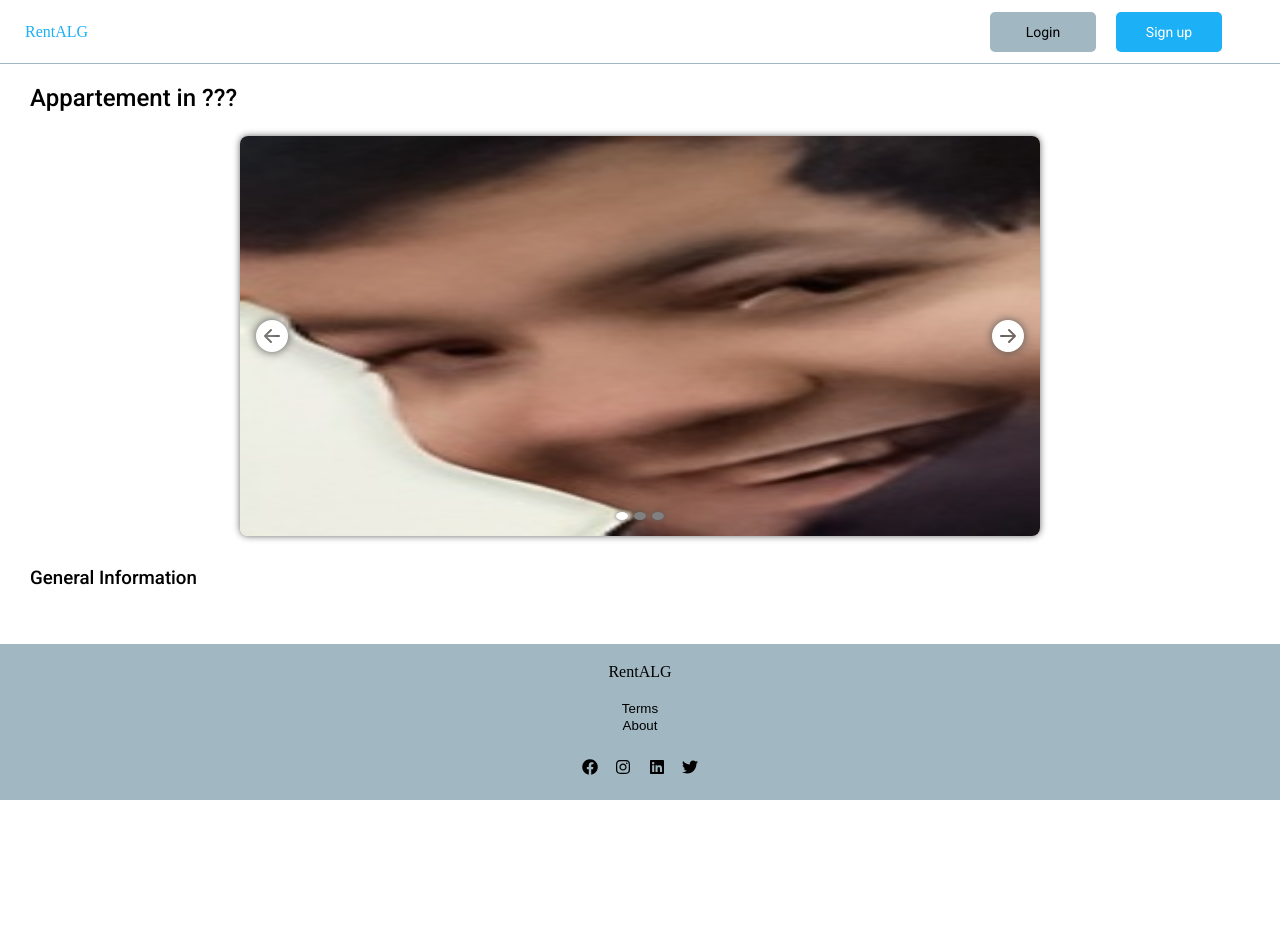
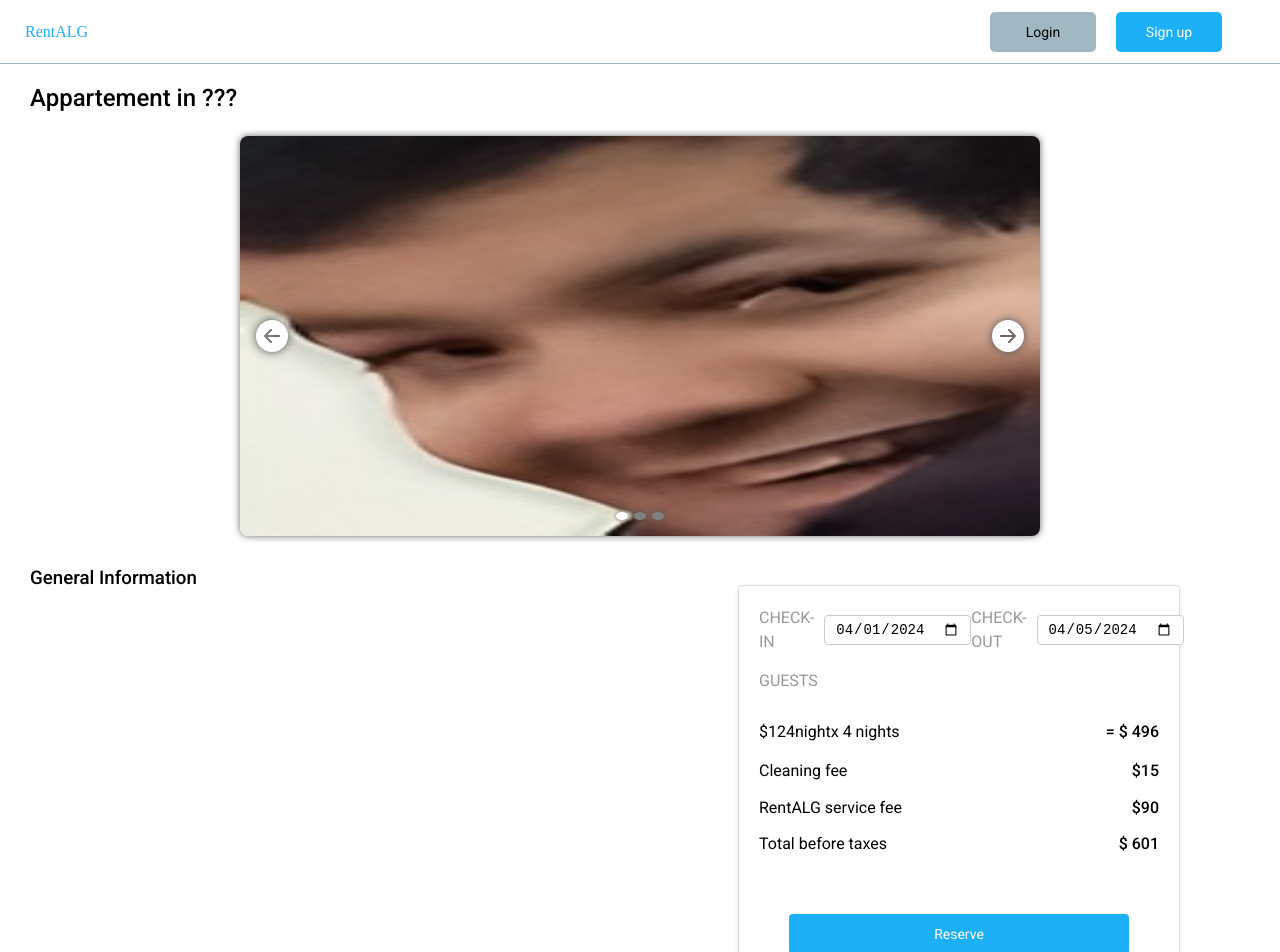
Before and after one commit to AymenBenyoub/RentALG, a React (Vite) app in the folder client/: page /listings in a window 1280 px wide. Shown: the top 952 px of the page. Before the commit the page ends 800 px from the top, so only its background shows below. Built offline with nearby package versions, Linux system fonts and the light colour scheme; the HTML template or start-up script is replaced by a standard one; a web font is replaced by a local one.

Commit message:
added bill component

```diff
--- /dev/null
+++ b/client/src/Components/BookingBill.jsx
@@ -0,0 +1,121 @@
+import { useState } from "react";
+import { PrimaryButton } from "./Buttons";
+const BookingBill = () => {
+  const [checkInDate, setCheckInDate] = useState(new Date(2024, 3, 1)); // April 1, 2024 (month starts at 0)
+  const [checkOutDate, setCheckOutDate] = useState(new Date(2024, 3, 5)); // April 6, 2024
+  //   const [guests, setGuests] = useState(1);
+
+  const handleCheckInChange = (event) => {
+    const selectedDate = new Date(event.target.value);
+    if (selectedDate.getTime() <= checkOutDate.getTime()) {
+      setCheckInDate(selectedDate);
+    } else {
+      // Prevent state update for invalid check-in date
+      event.target.value = checkInDate.toISOString().substring(0, 10); // Reset input value
+    }
+  };
+
+  const handleCheckOutChange = (event) => {
+    const selectedDate = new Date(event.target.value);
+    if (selectedDate.getTime() >= checkInDate.getTime()) {
+      setCheckOutDate(selectedDate);
+    } else {
+      // Prevent state update for invalid check-out date
+      event.target.value = checkOutDate.toISOString().substring(0, 10); // Reset input value
+    }
+  };
+
+  //   const handleGuestChange = (event) => setGuests(parseInt(event.target.value));
+
+  const calculateNights = () => {
+    const diffInDays = Math.floor(
+      (checkOutDate - checkInDate) / (1000 * 60 * 60 * 24)
+    );
+    return diffInDays > 0 ? diffInDays : 0;
+  };
+
+  const nights = calculateNights();
+
+  return (
+    <div className="checkout">
+      <div className="reservation-summary">
+        <div className="reservation-details">
+          <div className="check-in">CHECK-IN</div>
+          <input
+            type="date"
+            className="check-in-date"
+            value={checkInDate.toISOString().substring(0, 10)}
+            onChange={handleCheckInChange}
+          />
+          <div className="check-out">CHECK-OUT</div>
+          <input
+            type="date"
+            className="check-out-date"
+            value={checkOutDate.toISOString().substring(0, 10)}
+            onChange={handleCheckOutChange}
+          />
+        </div>
+        <div className="guests">GUESTS</div>
+        {/* <div className="number-of-guests">
+          <button
+            className="guest-control"
+            onClick={() => setGuests(guests - 1)}
+          >
+            -
+          </button>
+          <input
+            type="number"
+            className="guest-input"
+            value={guests}
+            onChange={handleGuestChange}
+            min={1}
+          />
+          <button
+            className="guest-control"
+            onClick={() => setGuests(guests + 1)}
+          >
+            +
+          </button>
+        </div> */}
+      </div>
+      <div className="breakdown">
+        <div className="nightly-rate">
+          <span>$124</span> night
+          <span>x {nights} nights</span>
+          <span className="total">= $ {124 * nights}</span>
+        </div>
+        <div className="cleaning-fee">
+          Cleaning fee
+          <span className="cleaning-fee-amount">$15</span>
+        </div>
+        <div className="rentalg-service-fee">
+          RentALG service fee
+          <span className="rentalg-service-fee-amount">$90</span>
+        </div>
+        <div className="total-before-taxes">
+          Total before taxes
+          <span className="total-before-taxes-amount">
+            $ {124 * nights + 15 + 90}
+          </span>
+        </div>
+
+        <PrimaryButton
+          text="Reserve"
+          style={{
+            backgroundColor: "var(--primary-color)",
+            color: "#fff",
+            padding: "10px 20px",
+            border: "none",
+            borderRadius: "4px",
+            cursor: "pointer",
+            margin: "45px auto 5px auto",
+            width: "85%",
+          }}
+        />
+        <div className="disclaimer">You won&apos;t be charged yet</div>
+      </div>
+    </div>
+  );
+};
+
+export default BookingBill;
--- a/client/src/Components/Buttons.jsx
+++ b/client/src/Components/Buttons.jsx
@@ -1,16 +1,20 @@
 /* eslint-disable react/prop-types */
-function PrimaryButton({ text }) {
+function PrimaryButton({ text, style }) {
   return (
     <>
-      <button className="primary-btn">{text}</button>
+      <button className="primary-btn" style={style}>
+        {text}
+      </button>
     </>
   );
 }
 
-function SecondaryButton({ text }) {
+function SecondaryButton({ text, style }) {
   return (
     <>
-      <button className="secondary-btn">{text}</button>
+      <button className="secondary-btn" style={style}>
+        {text}
+      </button>
     </>
   );
 }
--- a/client/src/Components/Footer.jsx
+++ b/client/src/Components/Footer.jsx
@@ -1,6 +1,6 @@
 import { Link } from "react-router-dom";
 import TextModal from "../Components/TextModal";
-import { TOS } from "../static data/TOS";
+import { TOS } from "../data/TOS";
 import { FaFacebook, FaInstagram, FaLinkedin, FaTwitter } from "react-icons/fa";
 function Footer() {
   return (
--- a/client/src/Routes/ListingDetails.jsx
+++ b/client/src/Routes/ListingDetails.jsx
@@ -4,6 +4,7 @@ import ImageCarousel from "../Components/ImageCarousel";
 import mus from "../Components/pics/mus.jpg";
 import horse from "../Components/pics/horse.jpg";
 import xd from "../Components/pics/xd.jpg";
+import BookingBill from "../Components/BookingBill";
 function listingDetails() {
   const images = [mus, horse, xd];
   return (
@@ -18,7 +19,9 @@ function listingDetails() {
           <div className="details">
             <h3>General Information</h3>
           </div>
-          <div className="bill"></div>
+          <div className="bill">
+            <BookingBill />
+          </div>
         </div>
       </div>{" "}
       <Footer />
--- a/client/src/index.css
+++ b/client/src/index.css
@@ -373,3 +373,95 @@ footer p {
     margin-left: 30px;
   }
 }
+.listing-details-container {
+  display: flex;
+  justify-content: space-between;
+}
+.checkout {
+  display: flex;
+  flex-direction: column;
+  width: 400px;
+  height: 400px;
+  margin: 40px 100px auto;
+  padding: 20px;
+  border: 1px solid #ddd;
+  border-radius: 4px;
+  background-color: #fff;
+  box-shadow: 0 2px 4px rgba(0, 0, 0, 0.1); /* Subtle shadow effect */
+  * {
+    margin-bottom: 7.5px;
+  }
+}
+
+.reservation-summary,
+.breakdown {
+  display: flex;
+  flex-direction: column;
+  justify-content: space-between;
+  margin-bottom: 20px;
+}
+
+.reservation-details {
+  display: flex;
+  justify-content: space-between;
+  align-items: center; /* Vertically align labels and inputs */
+}
+
+.check-in,
+.check-out {
+  font-weight: lighter;
+  color: #999;
+  margin-right: 10px;
+}
+
+.check-in-date,
+.check-out-date {
+  padding: 5px 10px;
+  border: 1px solid #ccc;
+  border-radius: 4px;
+  font-size: 14px;
+  outline: none;
+}
+
+.guests,
+.number-of-guests {
+  color: #999;
+}
+
+.reserve {
+  background-color: var(--primary-color);
+  color: #fff;
+  padding: 10px 20px;
+  border: none;
+  border-radius: 4px;
+  cursor: pointer;
+  margin-top: 44px;
+}
+
+.disclaimer {
+  font-size: 12px;
+  text-align: center;
+  color: #ccc;
+  margin-top: 10px;
+}
+
+.breakdown .cleaning-fee,
+.breakdown .rentalg-service-fee,
+.breakdown .total-before-taxes {
+  display: flex;
+  justify-content: space-between;
+  margin-bottom: 5px;
+}
+.breakdown .nightly-rate {
+  display: flex;
+}
+.breakdown .total {
+  font-weight: bold;
+  margin-left: auto;
+}
+
+.cleaning-fee-amount,
+.rentalg-service-fee-amount,
+.total-before-taxes-amount {
+  font-weight: bold;
+}
```
